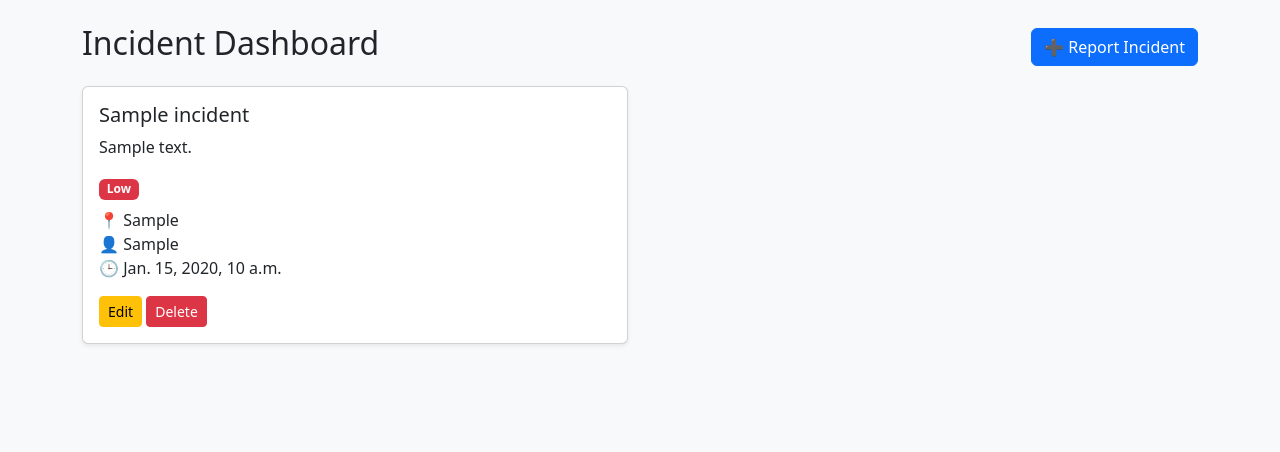
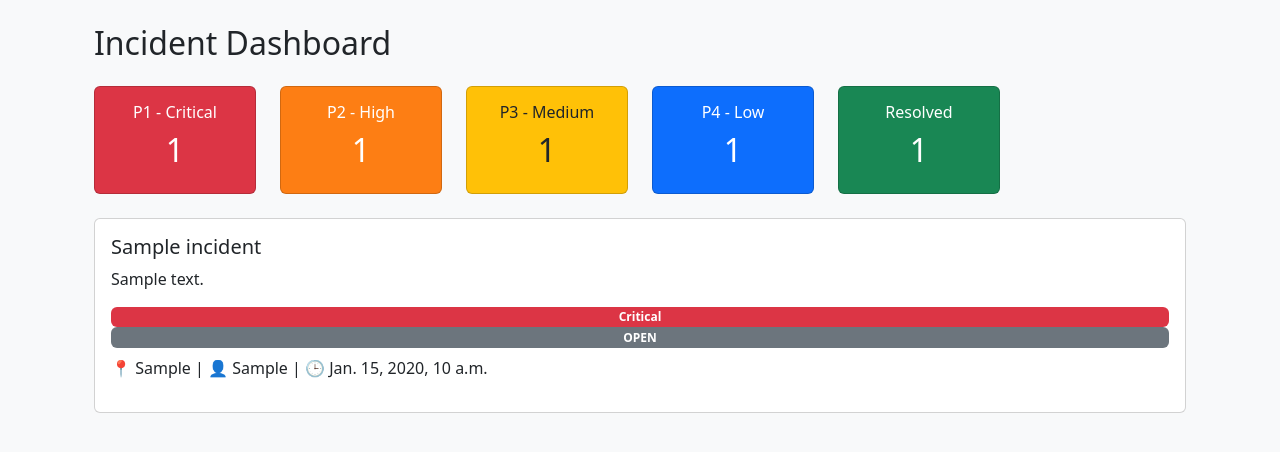
Before and after one commit to Pillasaivenkateshkumar/incident-system, a Django app: template incidents/templates/incidents/index.html in a window 1280 px wide. Shown: the part 54-506 px from the top of the page. Run offline with Django 5.2, Linux system fonts and the light colour scheme; tables that the repository leaves empty hold one stand-in row (values such as "Sample post"); the template is opened without the code that fills it: values that come from a table or form of the project are taken from there, most other values are stand-ins (such as "Sample title", 1, 10 or a date in 2020); parts of the project's set-up code (start-up, migrations or seed data) failed here and were passed over.

Commit message:
Final dashboard with P1-P4 + resolved counts

```diff
--- a/incidents/models.py
+++ b/incidents/models.py
@@ -1,24 +1,27 @@
 from django.db import models
 
+class Incident(models.Model):
 
-class Incident(models.Model):
-    SEVERITY_CHOICES = [
-        ('Low', 'Low'),
-        ('Medium', 'Medium'),
-        ('High', 'High'),
-        ('Critical', 'Critical'),
+    PRIORITY_CHOICES = [
+        ('P1', 'Critical'),
+        ('P2', 'High'),
+        ('P3', 'Medium'),
+        ('P4', 'Low'),
+    ]
+
+    STATUS_CHOICES = [
+        ('OPEN', 'Open'),
+        ('RESOLVED', 'Resolved'),
     ]
 
     title = models.CharField(max_length=200)
     description = models.TextField()
-    severity = models.CharField(
-        max_length=20,
-        choices=SEVERITY_CHOICES,
-        default='Low'
-    )
-    location = models.CharField(max_length=200)
+    location = models.CharField(max_length=100)
     reported_by = models.CharField(max_length=100)
     created_at = models.DateTimeField(auto_now_add=True)
 
+    priority = models.CharField(max_length=2, choices=PRIORITY_CHOICES, default='P3')
+    status = models.CharField(max_length=10, choices=STATUS_CHOICES, default='OPEN')
+
     def __str__(self):
-        return f"{self.title} ({self.severity})"
+        return self.title
--- a/incidents/templates/incidents/index.html
+++ b/incidents/templates/incidents/index.html
@@ -1,61 +1,89 @@
-{% extends 'incidents/base.html' %}
+{% extends 'base.html' %}
 
 {% block content %}
 
-<div class="d-flex justify-content-between align-items-center mb-3">
-    <h2>Incident Dashboard</h2>
+<div class="container mt-4">
 
-    <a href="/create/" class="btn btn-primary">
-        ➕ Report Incident
-    </a>
-</div>
+    <h2 class="mb-4">Incident Dashboard</h2>
 
-{% if incidents %}
-<div class="row">
+    <!-- COUNT CARDS -->
+    <div class="row mb-4 text-center">
 
-{% for incident in incidents %}
-<div class="col-md-6">
-    <div class="card mb-3 shadow-sm">
+        <div class="col-md-2">
+            <div class="card text-white bg-danger p-3">
+                <h6>P1 - Critical</h6>
+                <h2>{{ p1_count }}</h2>
+            </div>
+        </div>
 
-        <div class="card-body">
+        <div class="col-md-2">
+            <div class="card text-white p-3" style="background-color:#fd7e14;">
+                <h6>P2 - High</h6>
+                <h2>{{ p2_count }}</h2>
+            </div>
+        </div>
 
-            <h5 class="card-title">
-                {{ incident.title }}
-            </h5>
+        <div class="col-md-2">
+            <div class="card text-dark p-3" style="background-color:#ffc107;">
+                <h6>P3 - Medium</h6>
+                <h2>{{ p3_count }}</h2>
+            </div>
+        </div>
 
-            <p class="card-text">
-                {{ incident.description }}
-            </p>
+        <div class="col-md-2">
+            <div class="card text-white bg-primary p-3">
+                <h6>P4 - Low</h6>
+                <h2>{{ p4_count }}</h2>
+            </div>
+        </div>
 
-            <span class="badge bg-danger">
-                {{ incident.severity }}
-            </span>
+        <div class="col-md-2">
+            <div class="card text-white bg-success p-3">
+                <h6>Resolved</h6>
+                <h2>{{ resolved_count }}</h2>
+            </div>
+        </div>
 
-            <p class="mt-2">
-                📍 {{ incident.location }} <br>
-                👤 {{ incident.reported_by }} <br>
-                🕒 {{ incident.created_at }}
-            </p>
+    </div>
 
-            <a href="/update/{{ incident.id }}/" class="btn btn-warning btn-sm">
-                Edit
-            </a>
+    <!-- INCIDENT LIST -->
+    {% for incident in incidents %}
+    <div class="card mb-3 p-3">
 
-            <a href="/delete/{{ incident.id }}/" class="btn btn-danger btn-sm">
-                Delete
-            </a>
+        <h5>{{ incident.title }}</h5>
+        <p>{{ incident.description }}</p>
 
-        </div>
+        <!-- PRIORITY BADGE -->
+        <span class="badge
+            {% if incident.priority == 'P1' %}bg-danger
+            {% elif incident.priority == 'P2' %}" style="background-color:#fd7e14;"
+            {% elif incident.priority == 'P3' %}" style="background-color:#ffc107; color:black;"
+            {% elif incident.priority == 'P4' %}bg-primary
+            {% endif %}
+        ">
+            {{ incident.get_priority_display }}
+        </span>
+
+        <!-- STATUS BADGE -->
+        <span class="badge
+            {% if incident.status == 'RESOLVED' %}bg-success
+            {% else %}bg-secondary
+            {% endif %}
+        ">
+            {{ incident.status }}
+        </span>
+
+        <p class="mt-2">
+            📍 {{ incident.location }} |
+            👤 {{ incident.reported_by }} |
+            🕒 {{ incident.created_at }}
+        </p>
+
     </div>
-</div>
-{% endfor %}
+    {% empty %}
+        <p>No incidents reported yet.</p>
+    {% endfor %}
 
 </div>
 
-{% else %}
-<div class="alert alert-info">
-    No incidents reported yet.
-</div>
-{% endif %}
-
 {% endblock %}
```
Also changed, not shown: incidents/templates/incidents/create.html (+29 -22 lines), incidents/views.py (+26 -55 lines).
